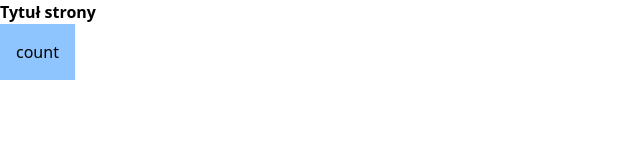
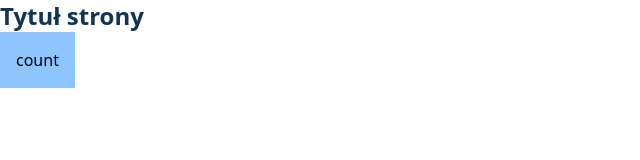
Before and after one commit to JakubPacewicz/TechnologieWebowe_IFS_10, a website built with Vite: page index.html in a window 1280 px wide. Shown: the whole page, without its empty margins (0-640 px from the left). Built offline with nearby package versions, Linux system fonts and the light colour scheme.

Commit message:
Naprawiono wlasny kolor

```diff
--- a/index.html
+++ b/index.html
@@ -8,7 +8,7 @@
   </head>
   <body>
 
-    <h1 class="text-primary-2xl font-bold">Tytuł strony</h1>
+    <h1 class="text-primary text-2xl font-bold">Tytuł strony</h1>
     <button class="bg-blue-300 p-4">count</button>
     <script type="module" src="/src/main.js"></script>
   </body>
```
